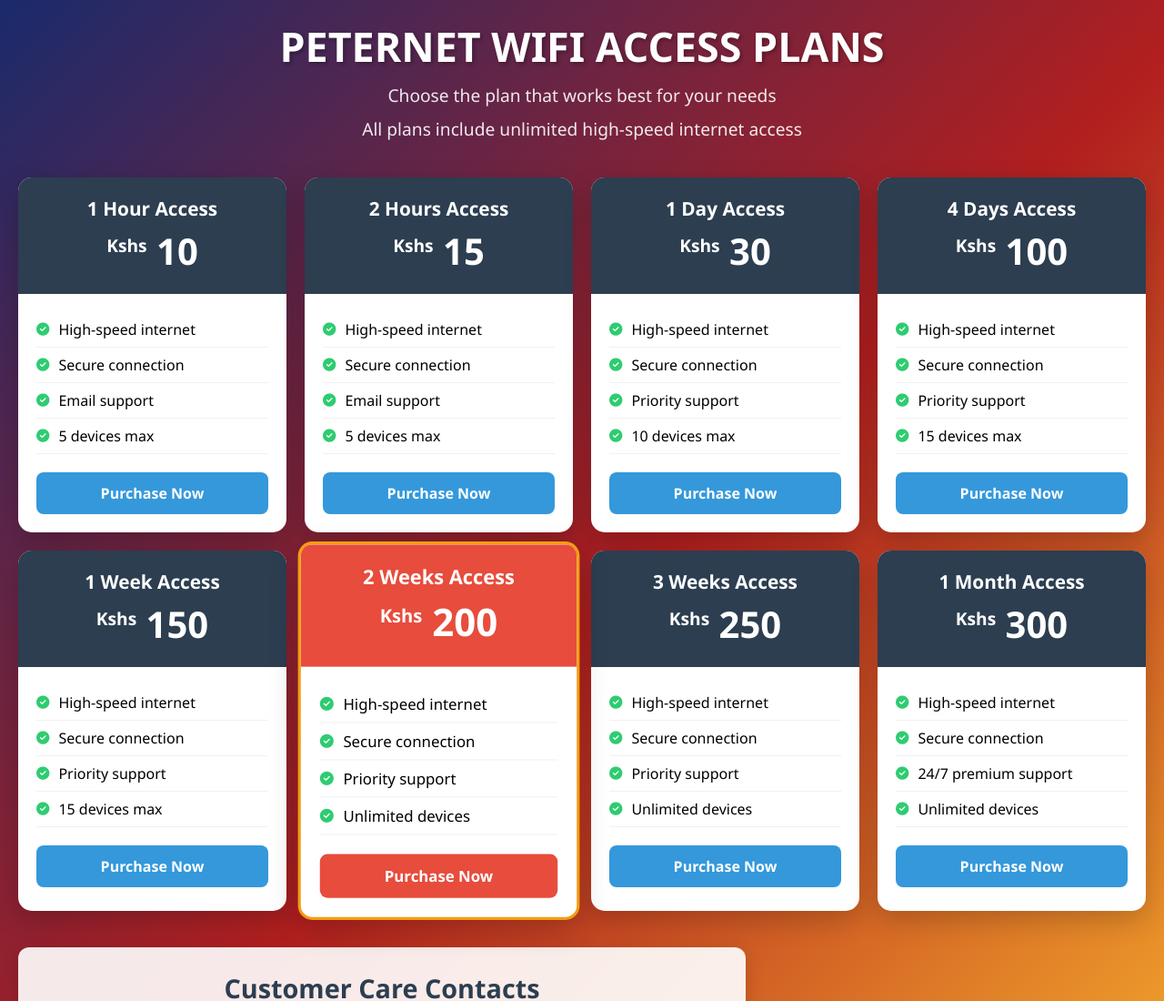
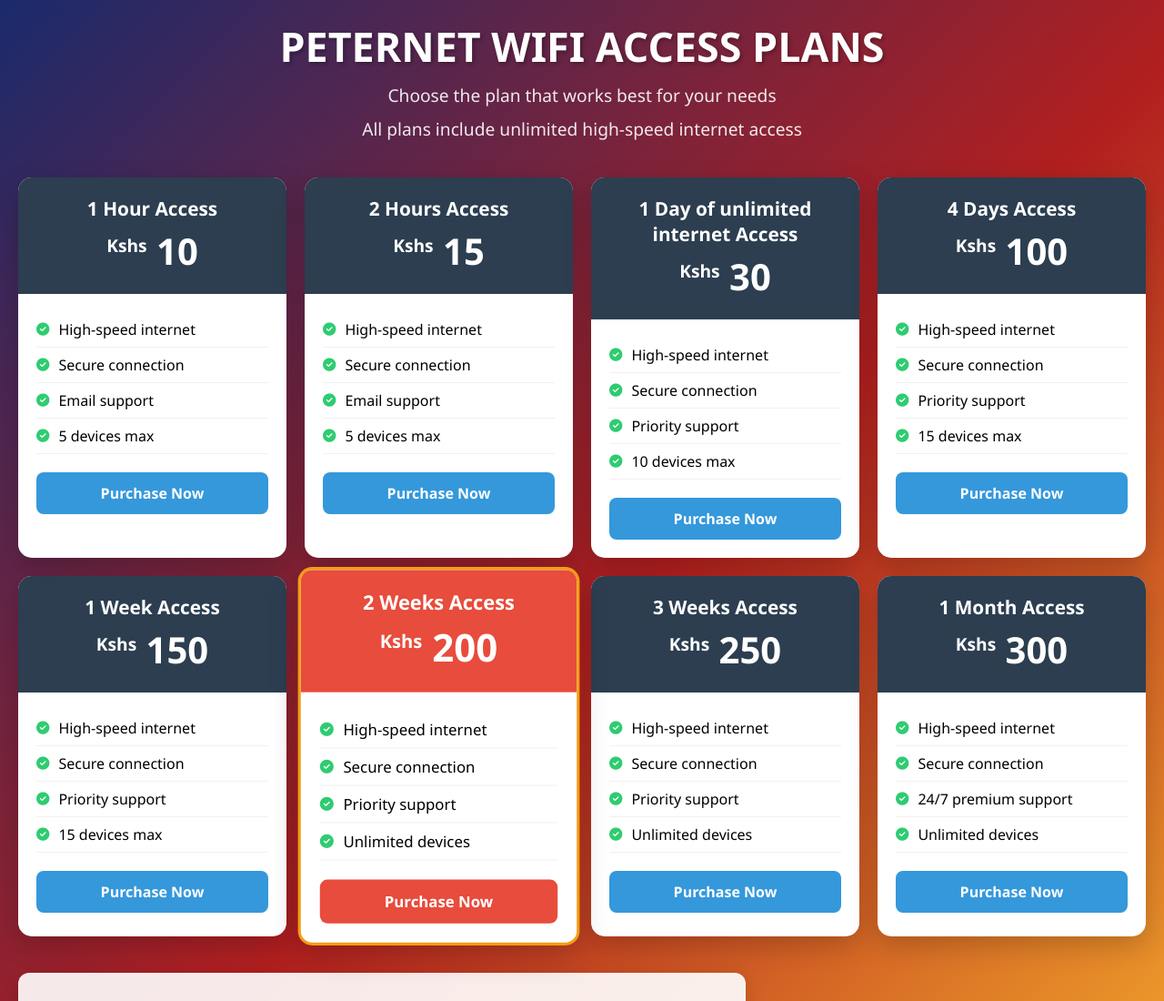
Before and after one commit to peterpetlyne/index, a plain HTML site: page index.html in a window 1280 px wide. Shown: the top 1100 px of the page at 91% size. Drawn offline with Linux system fonts and the light colour scheme.

Commit message:
this is my first change

```diff
--- a/index.html
+++ b/index.html
@@ -376,7 +376,7 @@
             <!-- 1 Day Plan -->
             <div class="pricing-card">
                 <div class="card-header">
-                    <div class="time-period">1 Day Access</div>
+                    <div class="time-period">1 Day of unlimited internet Access</div>
                     <div class="price"><span class="currency">Kshs</span> 30</div>
                 </div>
                 <div class="card-body">
```
